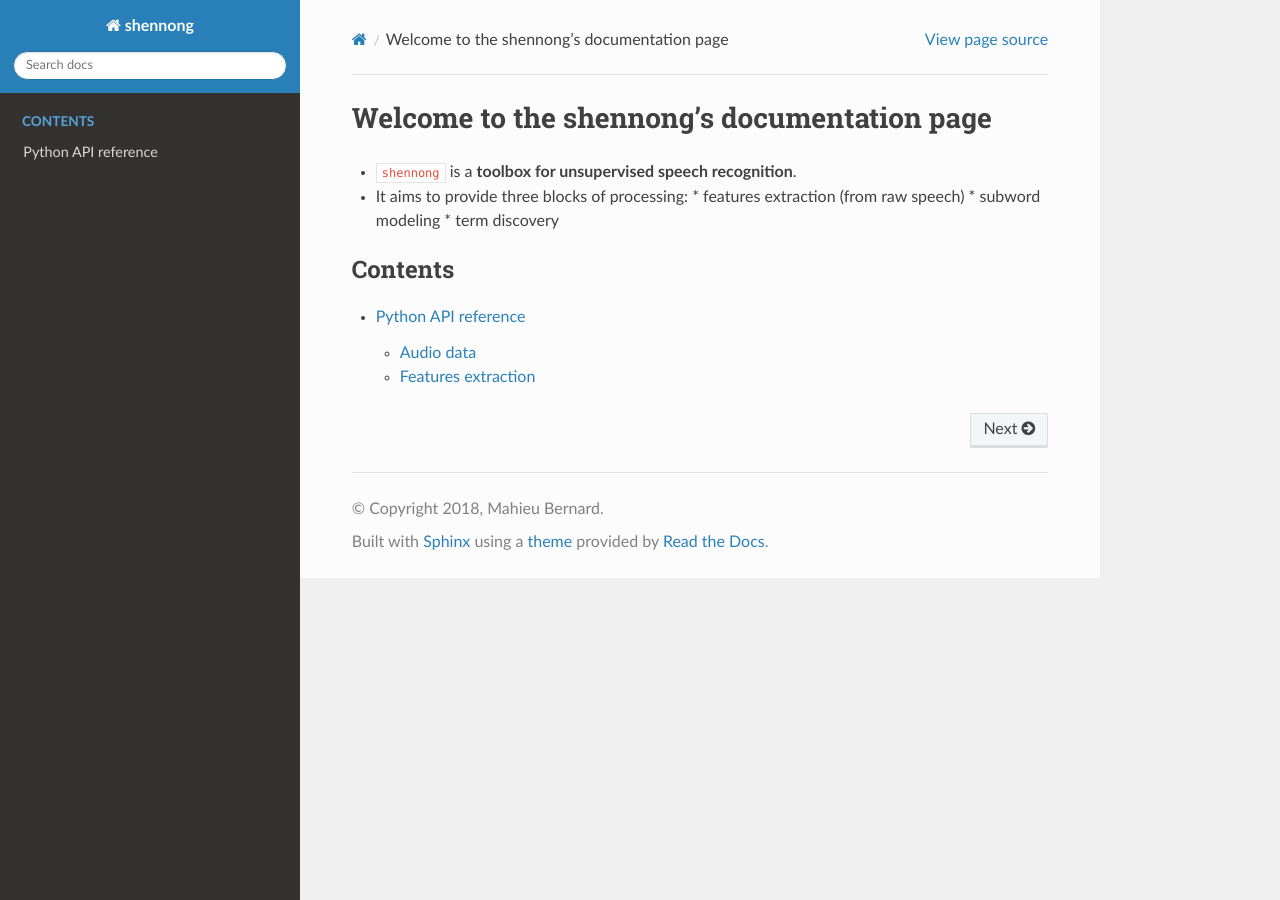
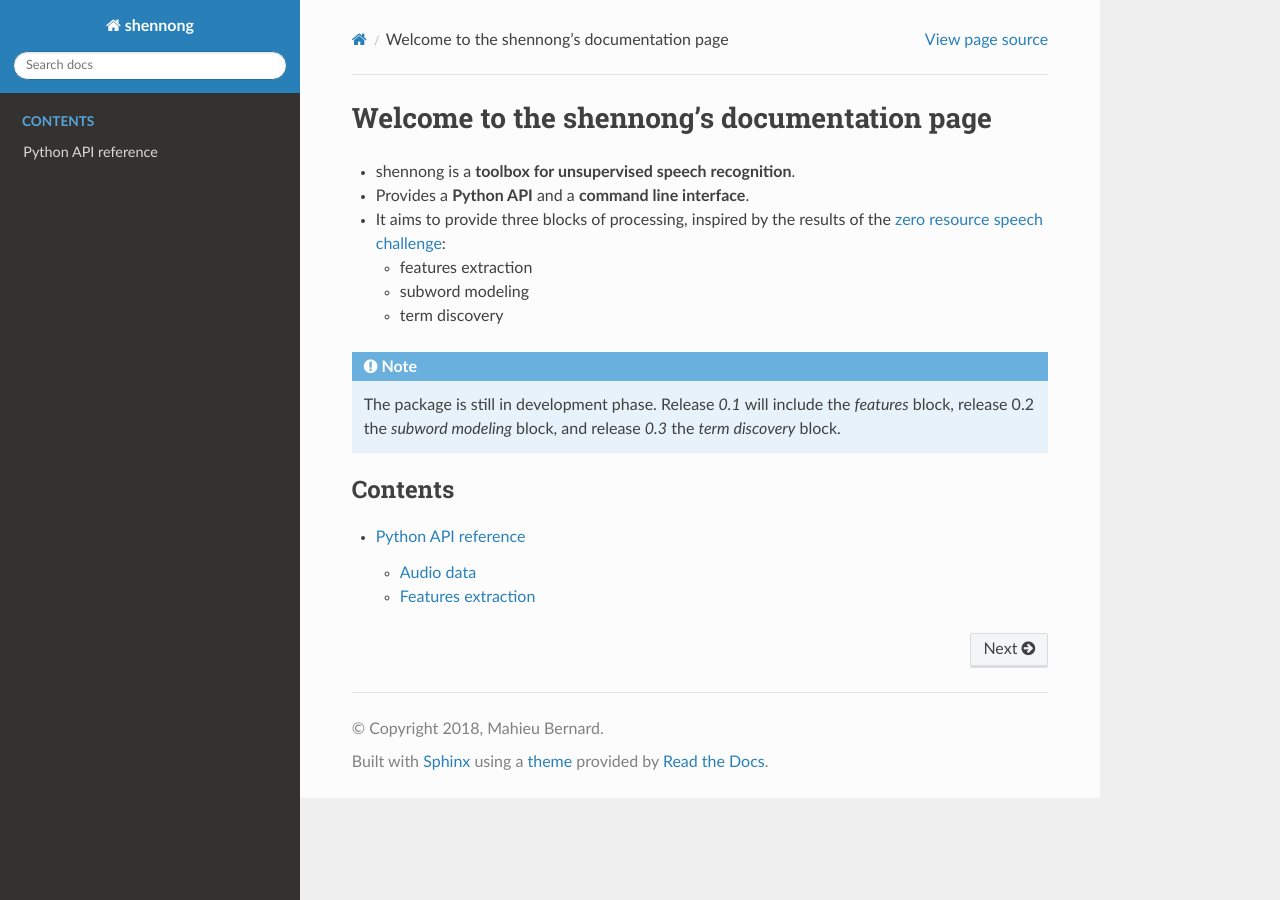
Before and after one commit to bootphon/shennong, a Sphinx documentation site: the page built from doc/index.rst, in a window 1280 px wide. Built offline with Sphinx 7.4.7 and the Read the Docs theme 2.0.0, drawn with Linux system fonts in a browser that asks for light colours; formulas are drawn with MathJax 3.

Commit message:
updating doc

```diff
--- a/doc/index.rst
+++ b/doc/index.rst
@@ -6,12 +6,25 @@
 Welcome to the shennong's documentation page
 ============================================
 
-* ``shennong`` is a **toolbox for unsupervised speech recognition**.
+* shennong is a **toolbox for unsupervised speech recognition**.
 
-* It aims to provide three blocks of processing:
-  * features extraction (from raw speech)
+* Provides a **Python API** and a **command line interface**.
+
+* It aims to provide three blocks of processing, inspired by the
+  results of the `zero resource speech challenge
+  <http://www.zerospeech.com/>`_:
+
+  * features extraction
+
   * subword modeling
+
   * term discovery
+
+.. note::
+
+   The package is still in development phase. Release *0.1* will
+   include the *features* block, release 0.2 the *subword modeling*
+   block, and release *0.3* the *term discovery* block.
 
 .. toctree::
    :maxdepth: 2
```
